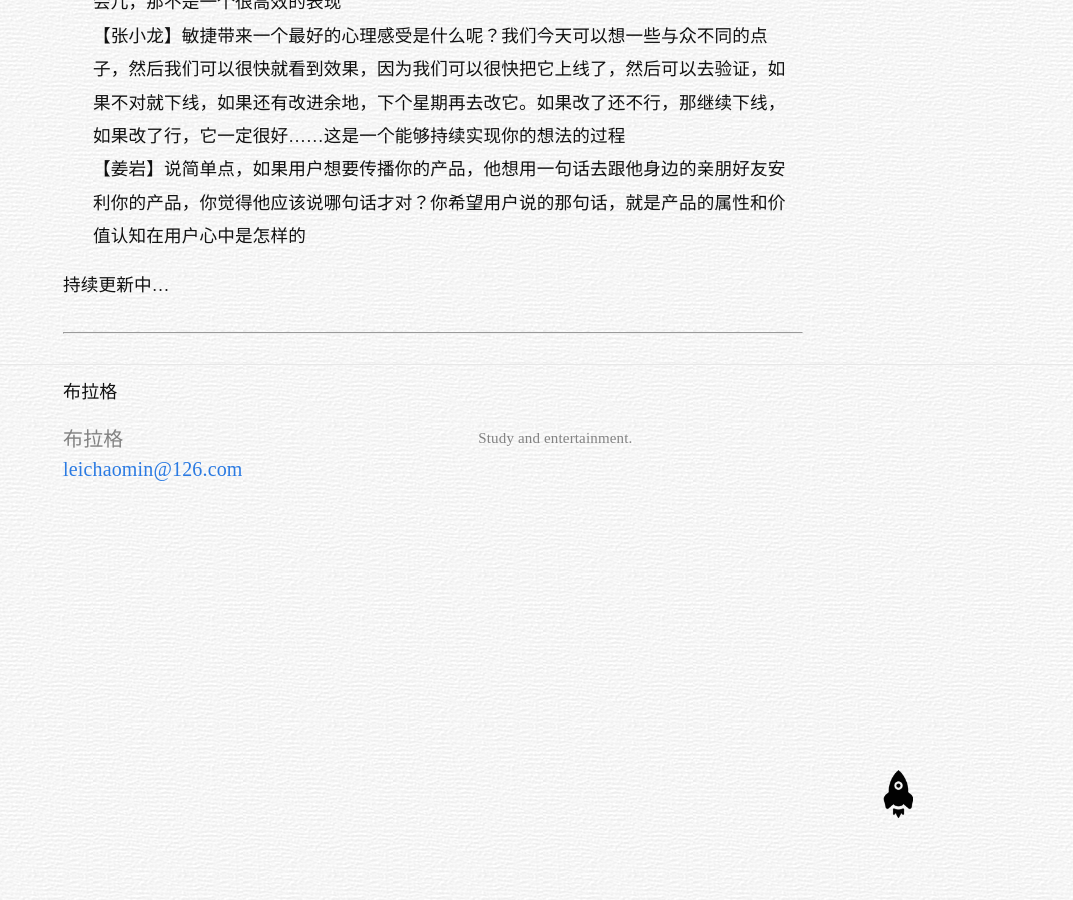
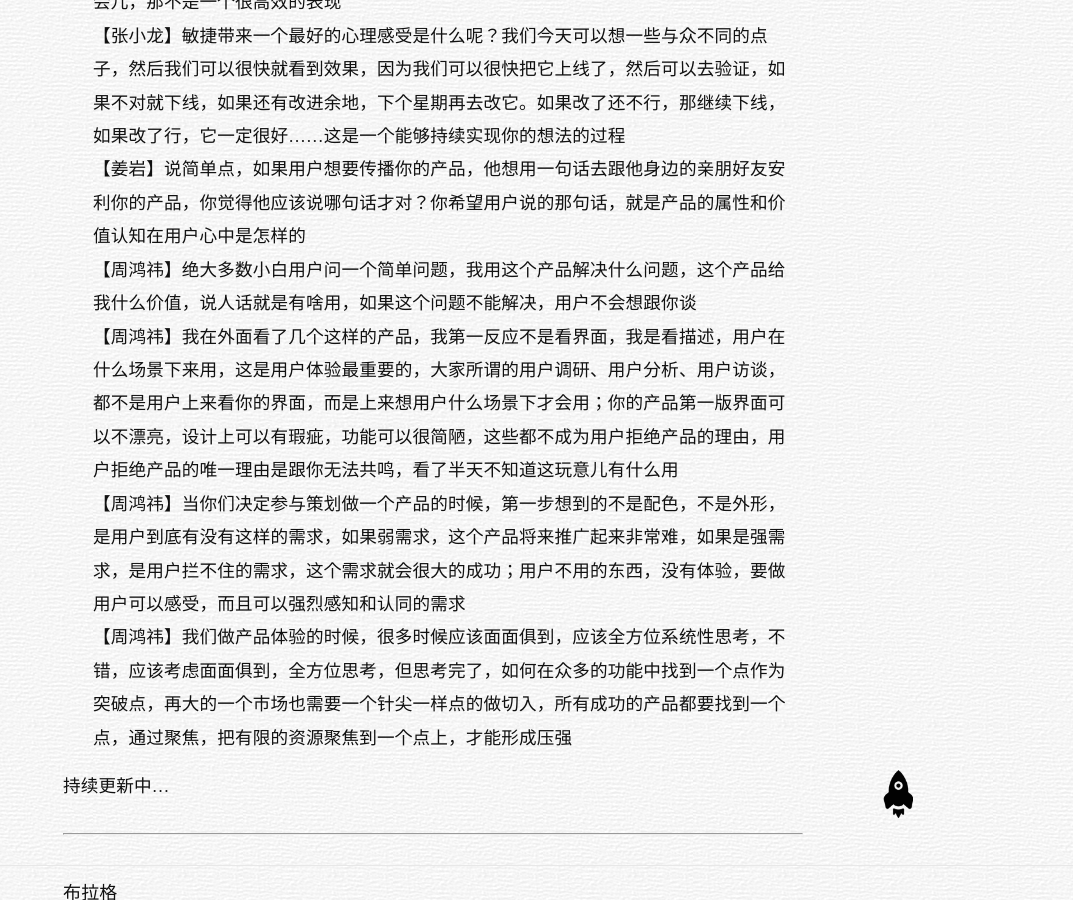
Before and after one commit to Besideme/besideme.github.io, a Jekyll site: the page built from _posts/2016-11-24-about-product-thought.md, in a window 1280 px wide and 900 px high, scrolled down 775 px. Shown: the whole window, without its empty margins (207-1280 px from the left). Built offline with Jekyll 4.4.1, drawn with Linux system fonts in a browser that asks for light colours; nearby versions of some CDN libraries; comment, search, counter and statistics services are not loaded.

Commit message:
Update 2016-11-24-about-product-thought.md

```diff
--- a/_posts/2016-11-24-about-product-thought.md
+++ b/_posts/2016-11-24-about-product-thought.md
@@ -16,5 +16,10 @@ categories: create post
 【张小龙】在我看来任何一个好的产品就是一个好的工具，好的工具就不应该黏住人，是应该帮助用户非常高效率完成他的任务，而不是说用完了还要拿到手里玩一会儿、多用一会儿，那不是一个很高效的表现
 【张小龙】敏捷带来一个最好的心理感受是什么呢？我们今天可以想一些与众不同的点子，然后我们可以很快就看到效果，因为我们可以很快把它上线了，然后可以去验证，如果不对就下线，如果还有改进余地，下个星期再去改它。如果改了还不行，那继续下线，如果改了行，它一定很好……这是一个能够持续实现你的想法的过程
 【姜岩】说简单点，如果用户想要传播你的产品，他想用一句话去跟他身边的亲朋好友安利你的产品，你觉得他应该说哪句话才对？你希望用户说的那句话，就是产品的属性和价值认知在用户心中是怎样的
+【周鸿祎】绝大多数小白用户问一个简单问题，我用这个产品解决什么问题，这个产品给我什么价值，说人话就是有啥用，如果这个问题不能解决，用户不会想跟你谈
+【周鸿祎】我在外面看了几个这样的产品，我第一反应不是看界面，我是看描述，用户在什么场景下来用，这是用户体验最重要的，大家所谓的用户调研、用户分析、用户访谈，都不是用户上来看你的界面，而是上来想用户什么场景下才会用；你的产品第一版界面可以不漂亮，设计上可以有瑕疵，功能可以很简陋，这些都不成为用户拒绝产品的理由，用户拒绝产品的唯一理由是跟你无法共鸣，看了半天不知道这玩意儿有什么用
+【周鸿祎】当你们决定参与策划做一个产品的时候，第一步想到的不是配色，不是外形，是用户到底有没有这样的需求，如果弱需求，这个产品将来推广起来非常难，如果是强需求，是用户拦不住的需求，这个需求就会很大的成功；用户不用的东西，没有体验，要做用户可以感受，而且可以强烈感知和认同的需求
+【周鸿祎】我们做产品体验的时候，很多时候应该面面俱到，应该全方位系统性思考，不错，应该考虑面面俱到，全方位思考，但思考完了，如何在众多的功能中找到一个点作为突破点，再大的一个市场也需要一个针尖一样点的做切入，所有成功的产品都要找到一个点，通过聚焦，把有限的资源聚焦到一个点上，才能形成压强
+
 
 持续更新中...
```
